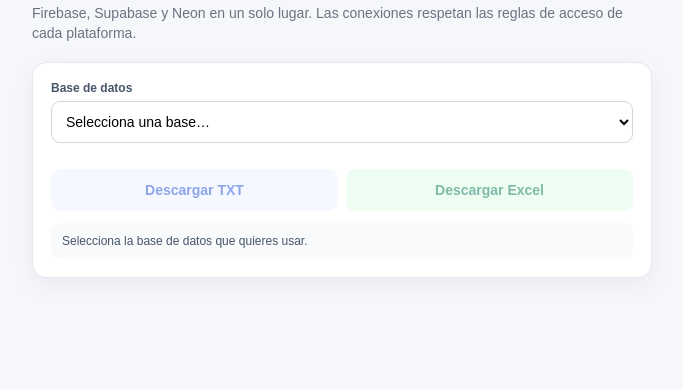
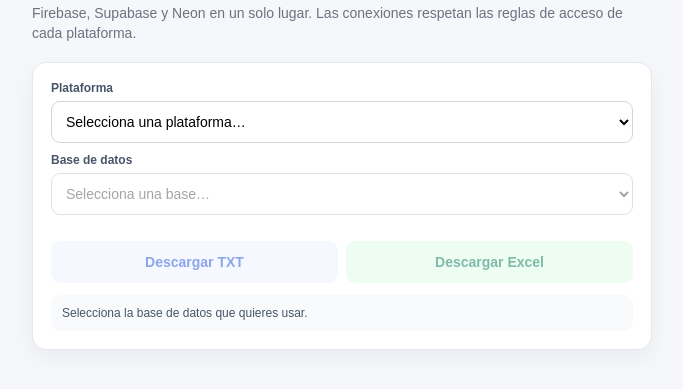
Before and after one commit to jeffer91/prueba, a plain HTML site: page index.html in a window 1280 px wide. Shown: the part 83-472 px from the top of the page, without its empty margins (298-981 px from the left). Drawn offline with Linux system fonts and the light colour scheme.

Commit message:
Separar plataforma y base de datos

```diff
--- a/index.html
+++ b/index.html
@@ -31,8 +31,15 @@ button:disabled{opacity:.5;cursor:not-allowed}
   <h1>Centro de respaldos</h1>
   <p>Firebase, Supabase y Neon en un solo lugar. Las conexiones respetan las reglas de acceso de cada plataforma.</p>
   <div class="box">
+    <label for="provider">Plataforma</label>
+    <select id="provider">
+      <option value="" selected disabled>Selecciona una plataforma…</option>
+      <option value="Firebase">Firebase</option>
+      <option value="Supabase">Supabase</option>
+      <option value="Neon">Neon</option>
+    </select>
     <label for="base">Base de datos</label>
-    <select id="base">
+    <select id="base" disabled>
       <option value="" selected disabled>Selecciona una base…</option>
     </select>
     <div class="meta" id="meta"></div>
@@ -78,13 +85,19 @@ for(const [key,cfg] of Object.entries(sources)){
   if(cfg.provider==="Firebase") apps[key]=initializeApp(cfg.firebaseConfig,key);
 }
 
-const select=document.getElementById("base"),status=document.getElementById("status"),meta=document.getElementById("meta"),extra=document.getElementById("extra"),extraWrap=document.getElementById("extraWrap"),txtBtn=document.getElementById("txt"),xlsBtn=document.getElementById("xls");
+const providerSelect=document.getElementById("provider"),select=document.getElementById("base"),status=document.getElementById("status"),meta=document.getElementById("meta"),extra=document.getElementById("extra"),extraWrap=document.getElementById("extraWrap"),txtBtn=document.getElementById("txt"),xlsBtn=document.getElementById("xls");
 
-for(const [key,cfg] of Object.entries(sources)){
-  const o=document.createElement("option");
-  o.value=key;
-  o.textContent=cfg.label;
-  select.appendChild(o);
+function fillBases(){
+  select.innerHTML='<option value="" selected disabled>Selecciona una base…</option>';
+  const provider=providerSelect.value;
+  for(const [key,cfg] of Object.entries(sources).filter(([,v])=>v.provider===provider)){
+    const o=document.createElement("option");
+    o.value=key;
+    o.textContent=cfg.label;
+    select.appendChild(o);
+  }
+  select.disabled=!provider;
+  setMeta();
 }
 
 function current(){return sources[select.value]}
@@ -106,6 +119,7 @@ function setMeta(){
   else if(c.provider==="Neon") status.textContent="Proyecto, rama, base y tablas verificados. El acceso web requiere Data API + autenticación; no se exponen credenciales Postgres.";
   else status.textContent="Conexión lista. Puedes descargar el respaldo permitido por las reglas de la base.";
 }
+providerSelect.addEventListener("change",fillBases);
 select.addEventListener("change",setMeta); setMeta();
 
 function busy(v){txtBtn.disabled=v;xlsBtn.disabled=v;if(v)status.textContent="Leyendo base de datos…"}
```
